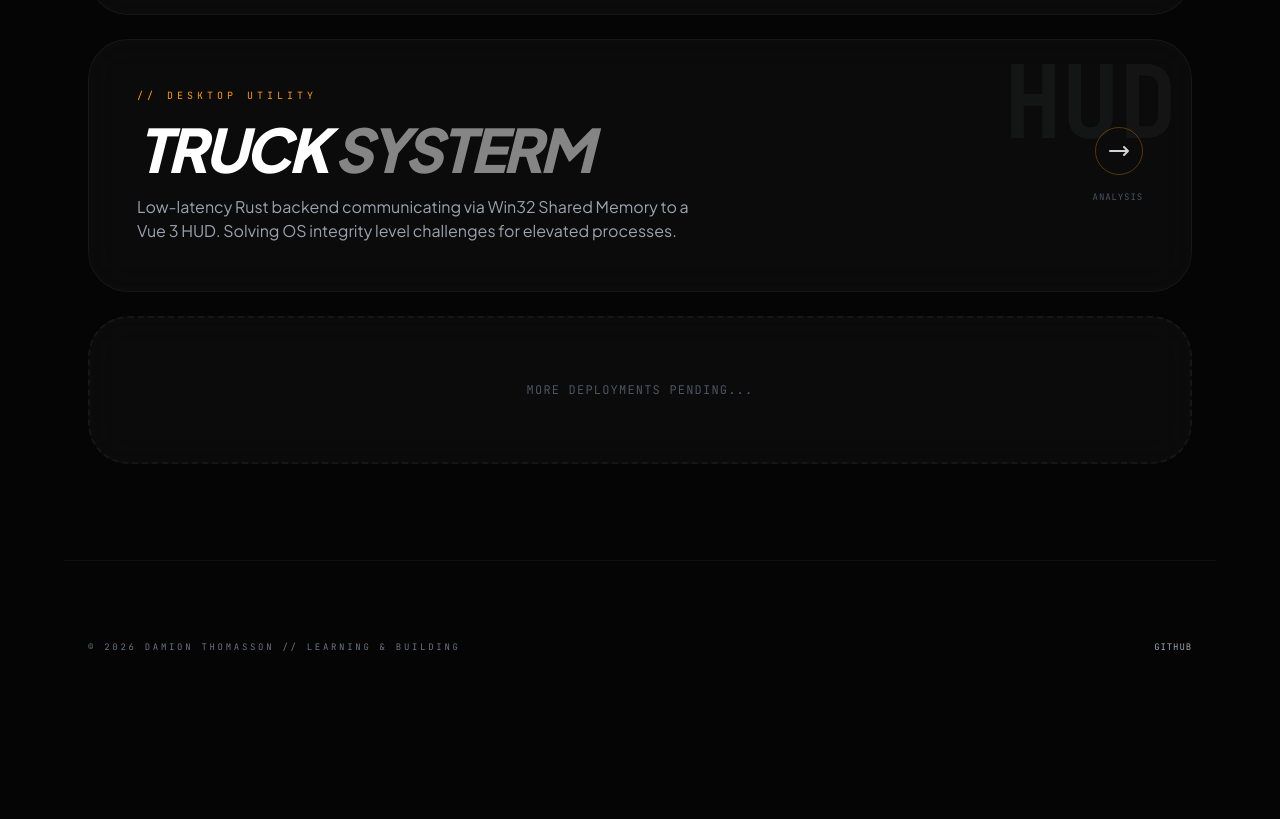
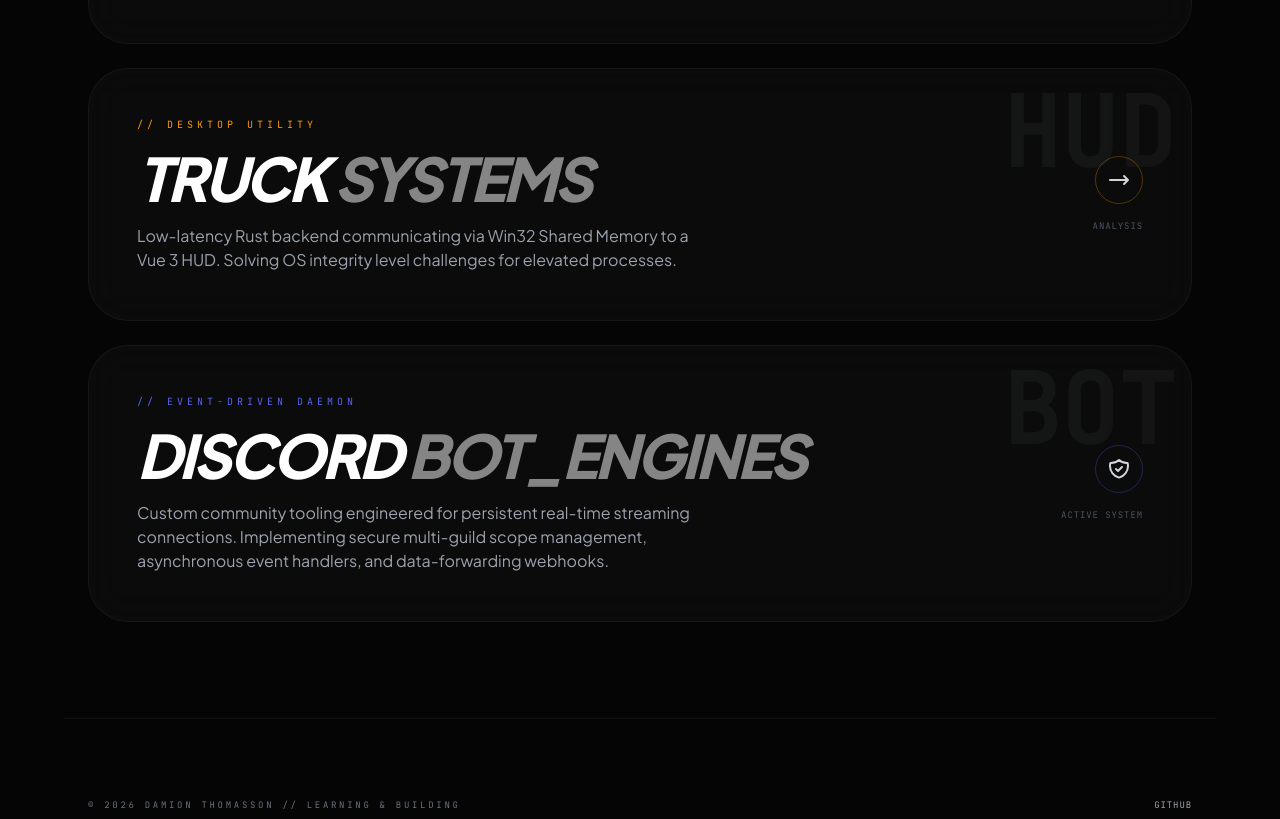
Before and after one commit to damionthomasson/damionthomasson.github.io, a plain HTML site: page index.html in a window 1280 px wide. Shown: the part 1832-2651 px from the top of the page. Before the commit the page ends 2566 px from the top, so only its background shows below. Drawn offline with nearby package versions, Linux system fonts and the light colour scheme.

Commit message:
Enhance index.html with new styles and content updates
Added new CSS variable for Discord blurple color and updated hover effects for the discord card. Modified text in multiple sections to include additional skills and project descriptions.

```diff
--- a/index.html
+++ b/index.html
@@ -13,6 +13,7 @@
             --rush-cyan: #00f3ff;
             --rush-fuchsia: #ff00ff;
             --truck-amber: #ff9d00;
+            --discord-blurple: #5865f2;
         }
 
         @media (min-width: 1024px) {
@@ -58,6 +59,11 @@
         .telemetry-card:hover {
             border-color: var(--truck-amber);
             box-shadow: 0 0 30px rgba(255, 157, 0, 0.15);
+        }
+
+        .discord-card:hover {
+            border-color: var(--discord-blurple);
+            box-shadow: 0 0 30px rgba(88, 101, 242, 0.15);
         }
 
         .bg-mesh {
@@ -139,7 +145,7 @@
 
                 <div class="reveal flex flex-col md:flex-row justify-between items-start md:items-end gap-8" style="animation-delay: 0.2s;">
                     <p class="text-lg md:text-xl text-gray-400 max-w-xl leading-relaxed border-l-2 border-[#d1ff00] pl-6">
-                        A dedicated developer focused on mastering full-stack systems and clean UI design. Turning complex logic into fluid digital experiences.
+                        A dedicated developer focused on mastering full-stack systems, secure automation, and clean UI design. Turning complex logic into fluid digital experiences.
                     </p>
                     <div class="mono text-[10px] text-gray-500 uppercase tracking-widest">
                         London / Learning Mode: Active
@@ -153,12 +159,13 @@
                 <div class="reveal md:col-span-8 glass p-12 rounded-[2.5rem] flex flex-col justify-center relative overflow-hidden group" style="animation-delay: 0.3s;">
                     <h2 class="text-4xl font-extrabold text-white mb-6 uppercase tracking-tight">Growth<br><span class="text-[#d1ff00]">Mindset</span></h2>
                     <p class="text-gray-400 text-lg leading-relaxed mb-8 max-w-lg">
-                        Currently diving deep into modern web standards and responsive design. My goal is to build high-performance applications with a focus on clean, maintainable code.
+                        Currently diving deep into modern web standards, hardware-level endpoints, and asynchronous event loops. My goal is to build high-performance applications with a focus on clean, maintainable code.
                     </p>
                     <div class="flex flex-wrap gap-2">
                         <span class="px-3 py-1 bg-white/5 border border-white/10 text-[10px] font-bold uppercase tracking-widest text-white rounded-md">HTML5 & CSS3</span>
                         <span class="px-3 py-1 bg-white/5 border border-white/10 text-[10px] font-bold uppercase tracking-widest text-white rounded-md">Modern JavaScript</span>
                         <span class="px-3 py-1 bg-white/5 border border-white/10 text-[10px] font-bold uppercase tracking-widest text-white rounded-md">Responsive UI</span>
+                        <span class="px-3 py-1 bg-white/5 border border-white/10 text-[10px] font-bold uppercase tracking-widest text-white rounded-md">Bot Architectures</span>
                     </div>
                 </div>
 
@@ -174,6 +181,7 @@
                             <span class="text-white text-xs mono opacity-80">JavaScript</span>
                             <span class="text-white text-xs mono opacity-80">Vue.js</span>
                             <span class="text-white text-xs mono opacity-80">Rust</span>
+                            <span class="text-white text-xs mono opacity-80">Node.js</span>
                         </div>
                     </div>
                 </div>
@@ -185,6 +193,7 @@
                     <span class="mono text-[10px] text-gray-500">V8_DEPLOYMENTS[]</span>
                 </div>
 
+                <!-- Beatrush Card -->
                 <a href="beatrush.html" class="reveal glass beatrush-card block p-8 md:p-12 rounded-[2.5rem] group relative overflow-hidden" style="animation-delay: 0.6s;">
                     <div class="relative z-10 flex flex-col md:flex-row justify-between items-start md:items-center gap-8">
                         <div>
@@ -208,6 +217,7 @@
                     </div>
                 </a>
 
+                <!-- Chloe Gallery Card -->
                 <a href="chloeart.html" class="reveal glass chloe-card block p-8 md:p-12 rounded-[2.5rem] group relative overflow-hidden" style="animation-delay: 0.7s;">
                     <div class="relative z-10 flex flex-col md:flex-row justify-between items-start md:items-center gap-8">
                         <div>
@@ -231,12 +241,13 @@
                     </div>
                 </a>
 
+                <!-- Telemetry HUD Card -->
                 <a href="telemetry.html" class="reveal glass telemetry-card block p-8 md:p-12 rounded-[2.5rem] group relative overflow-hidden" style="animation-delay: 0.8s;">
                     <div class="relative z-10 flex flex-col md:flex-row justify-between items-start md:items-center gap-8">
                         <div>
                             <div class="mono text-[10px] text-[#ff9d00] uppercase tracking-[0.4em] mb-4">// Desktop Utility</div>
                             <h4 class="text-4xl md:text-6xl font-black text-white uppercase italic tracking-tighter group-hover:text-[#ff9d00] transition-colors">
-                                TRUCK <span class="opacity-50">SYSTERM</span>
+                                TRUCK <span class="opacity-50">SYSTEMS</span>
                             </h4>
                             <p class="mt-4 text-gray-400 max-w-xl text-sm md:text-base leading-relaxed">
                                 Low-latency Rust backend communicating via Win32 Shared Memory to a Vue 3 HUD. Solving OS integrity level challenges for elevated processes.
@@ -254,8 +265,28 @@
                     </div>
                 </a>
 
-                <div class="reveal glass border-dashed border-2 border-white/5 p-16 rounded-[2.5rem] text-center group cursor-wait" style="animation-delay: 0.9s;">
-                    <p class="mono text-gray-600 uppercase tracking-widest text-xs">More Deployments Pending...</p>
+                <!-- Discord Bot Infrastructure Card -->
+                <div class="reveal glass discord-card block p-8 md:p-12 rounded-[2.5rem] group relative overflow-hidden" style="animation-delay: 0.9s;">
+                    <div class="relative z-10 flex flex-col md:flex-row justify-between items-start md:items-center gap-8">
+                        <div>
+                            <div class="mono text-[10px] text-[#5865f2] uppercase tracking-[0.4em] mb-4">// Event-Driven Daemon</div>
+                            <h4 class="text-4xl md:text-6xl font-black text-white uppercase italic tracking-tighter group-hover:text-[#5865f2] transition-colors">
+                                DISCORD <span class="opacity-50">BOT_ENGINES</span>
+                            </h4>
+                            <p class="mt-4 text-gray-400 max-w-xl text-sm md:text-base leading-relaxed">
+                                Custom community tooling engineered for persistent real-time streaming connections. Implementing secure multi-guild scope management, asynchronous event handlers, and data-forwarding webhooks.
+                            </p>
+                        </div>
+                        <div class="flex flex-col items-end">
+                            <div class="w-12 h-12 rounded-full border border-[#5865f2]/30 flex items-center justify-center group-hover:bg-[#5865f2] group-hover:text-black transition-all">
+                                <svg class="w-6 h-6" fill="none" stroke="currentColor" viewBox="0 0 24 24"><path stroke-linecap="round" stroke-linejoin="round" stroke-width="2" d="M9 12l2 2 4-4m5.618-4.016A11.955 11.955 0 0112 2.944a11.955 11.955 0 01-8.618 3.04A12.02 12.02 0 003 9c0 5.591 3.824 10.29 9 11.622 5.176-1.332 9-6.03 9-11.622 0-1.042-.133-2.052-.382-3.016z"></path></svg>
+                            </div>
+                            <span class="mono text-[9px] text-gray-600 mt-4 uppercase tracking-widest">Active System</span>
+                        </div>
+                    </div>
+                    <div class="absolute top-0 right-0 p-4 opacity-5 group-hover:opacity-10 transition-opacity">
+                        <span class="mono text-8xl font-bold">BOT</span>
+                    </div>
                 </div>
             </div>
         </main>
@@ -263,7 +294,7 @@
         <footer class="max-w-6xl mx-auto px-6 py-20 border-t border-white/5 flex flex-col md:flex-row justify-between items-center gap-8">
             <p class="mono text-gray-500 font-medium tracking-[0.3em] uppercase text-[9px]">&copy; 2026 DAMION THOMASSON // LEARNING & BUILDING</p>
             <div class="flex gap-8 mono text-[9px] uppercase tracking-widest text-gray-400">
-                <a href="" target="_blank" class="hover:text-white transition-colors">GitHub</a>
+                <a href="https://github.com/MiselTwister" target="_blank" class="hover:text-white transition-colors">GitHub</a>
             </div>
         </footer>
     </div>
```
